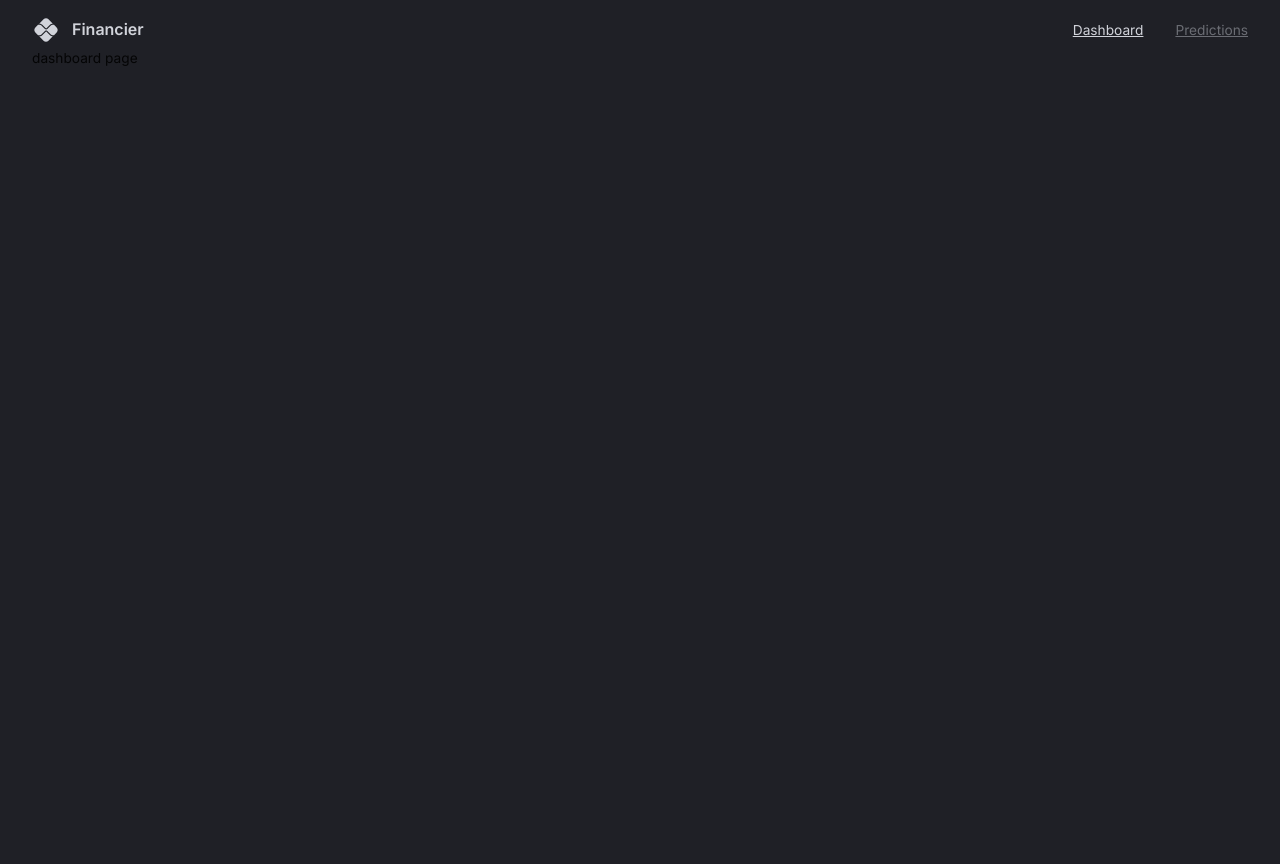
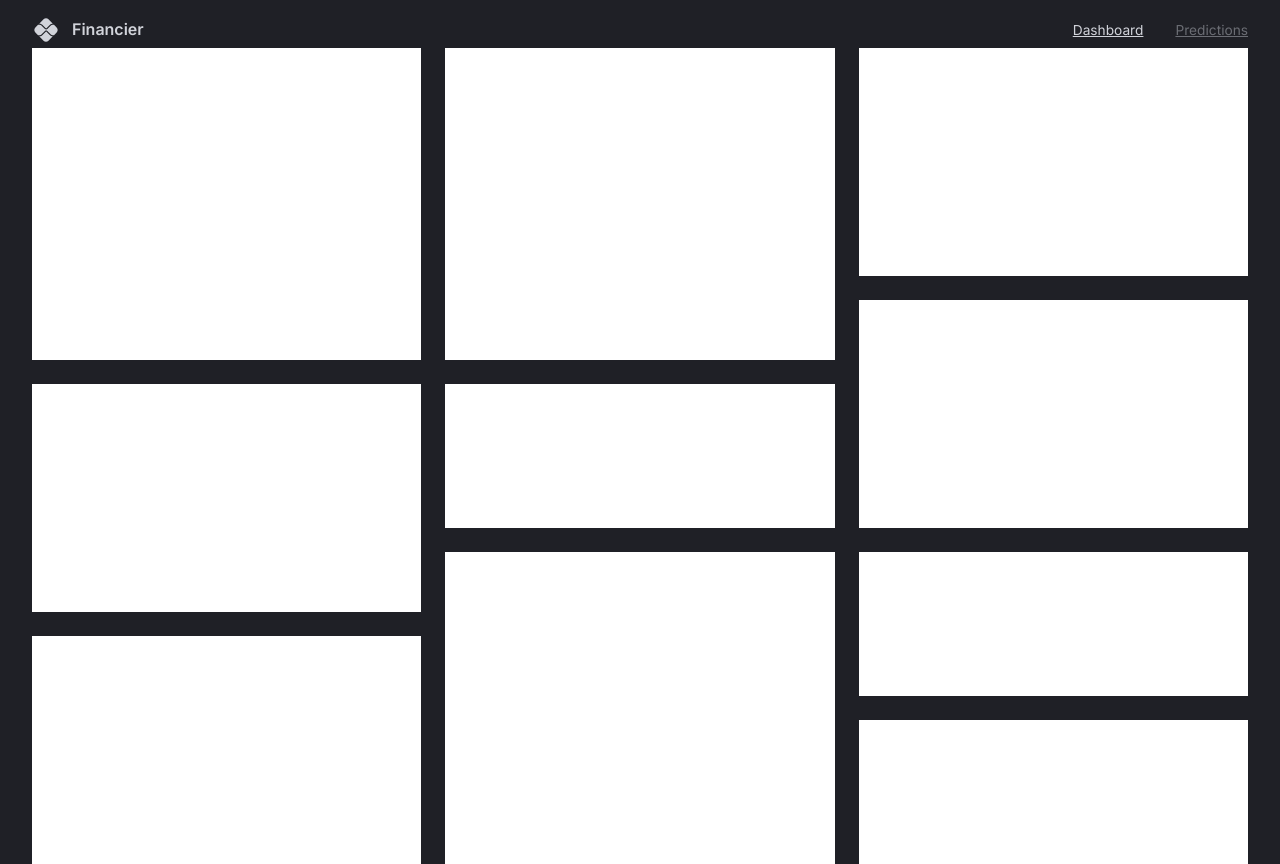
Before and after one commit to bachngo2000/Financier, a React (Vite) app in the folder client/: page / in a window 1280 px wide. Before the commit the page ends 800 px from the top, so only its background shows below. Built offline with nearby package versions, Linux system fonts and the light colour scheme.

Commit message:
grid design

```diff
--- a/client/src/App.tsx
+++ b/client/src/App.tsx
@@ -4,6 +4,7 @@
 import { themeSettings } from "./theme";
 import { BrowserRouter, Routes, Route } from "react-router-dom";
 import Navbar from "@/scenes/navbar";
+import Dashboard from "@/scenes/dashboard";
 
 function App() {
   const theme = useMemo(() => createTheme(themeSettings), []);
@@ -16,7 +17,7 @@
           <Box width="100%" height="100%" padding="1rem 2rem 4rem 2rem">
             <Navbar/>
             <Routes>
-              <Route path="/" element={<div> dashboard page</div>}/>
+              <Route path="/" element={<Dashboard/>}/>
               <Route path="predictions" element={<div> predictions page</div>}/>
             </Routes>
           </Box>
--- /dev/null
+++ b/client/src/scenes/dashboard/index.tsx
@@ -0,0 +1,44 @@
+import { useTheme } from "@mui/material";
+import { Box } from '@mui/material';
+
+type Props = {}
+
+const gridTemplate = `
+    "a b c"
+    "a b c"
+    "a b c"
+    "a b f"
+    "d e f"
+    "d e f"
+    "d h i"
+    "g h i"
+    "g h j"
+    "g h j"
+`
+
+const Dashboard = (props: Props) => {
+    const { palette } = useTheme();
+  return (
+    <Box width="100%" height="100%" display="grid" gap="1.5rem"
+        sx={{
+            gridTemplateColumns: "repeat(3, minmax(370px, 1fr))",
+            gridTemplateRows: "repeat(10, minmax(60px, 1fr))",
+            gridTemplateAreas: gridTemplate,
+        }}>
+
+        <Box bgcolor="#fff" gridArea="a"></Box>
+        <Box bgcolor="#fff" gridArea="b"></Box>
+        <Box bgcolor="#fff" gridArea="c"></Box>
+        <Box bgcolor="#fff" gridArea="d"></Box>
+        <Box bgcolor="#fff" gridArea="e"></Box>
+        <Box bgcolor="#fff" gridArea="f"></Box>
+        <Box bgcolor="#fff" gridArea="g"></Box>
+        <Box bgcolor="#fff" gridArea="h"></Box>
+        <Box bgcolor="#fff" gridArea="i"></Box>
+        <Box bgcolor="#fff" gridArea="j"></Box>
+
+    </Box>
+  );
+};
+
+export default Dashboard;
```
